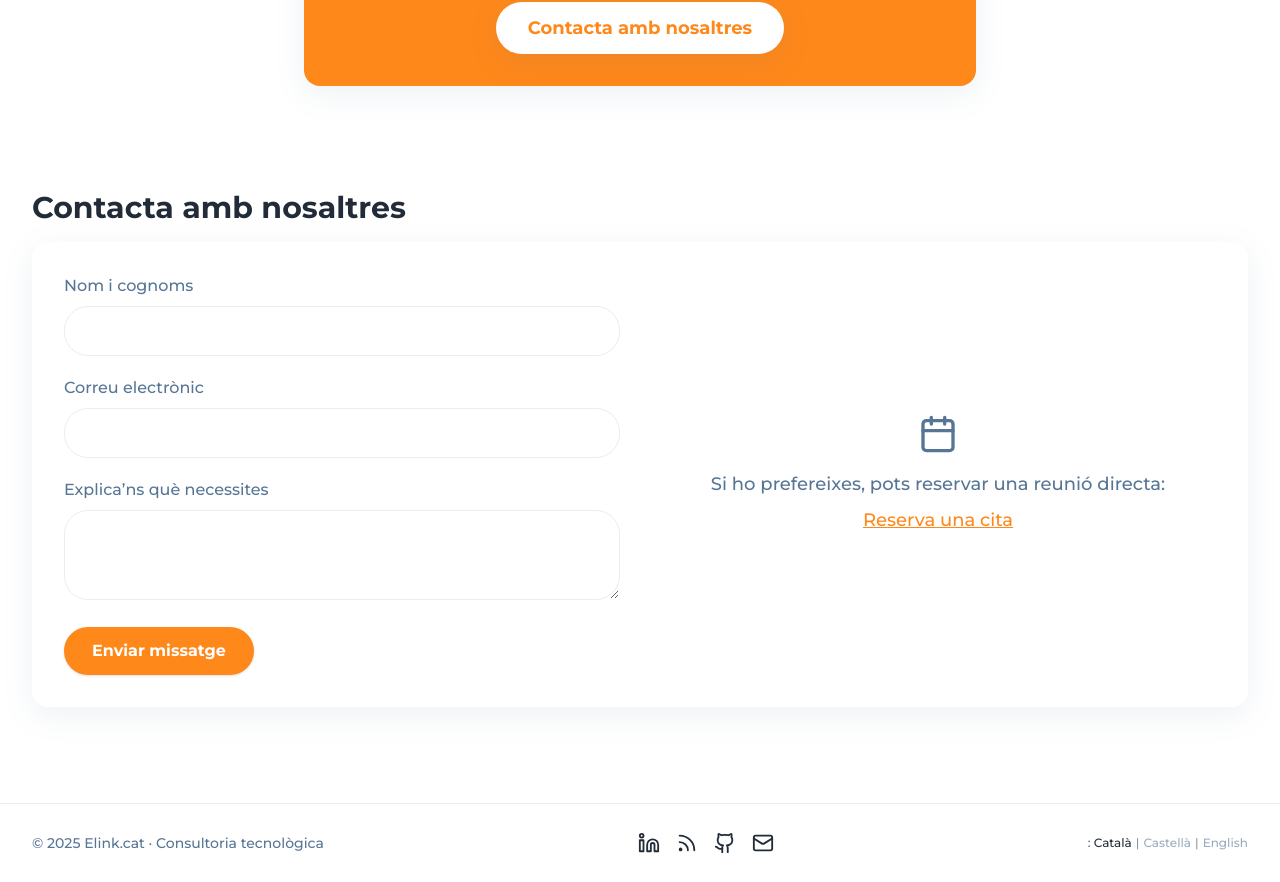
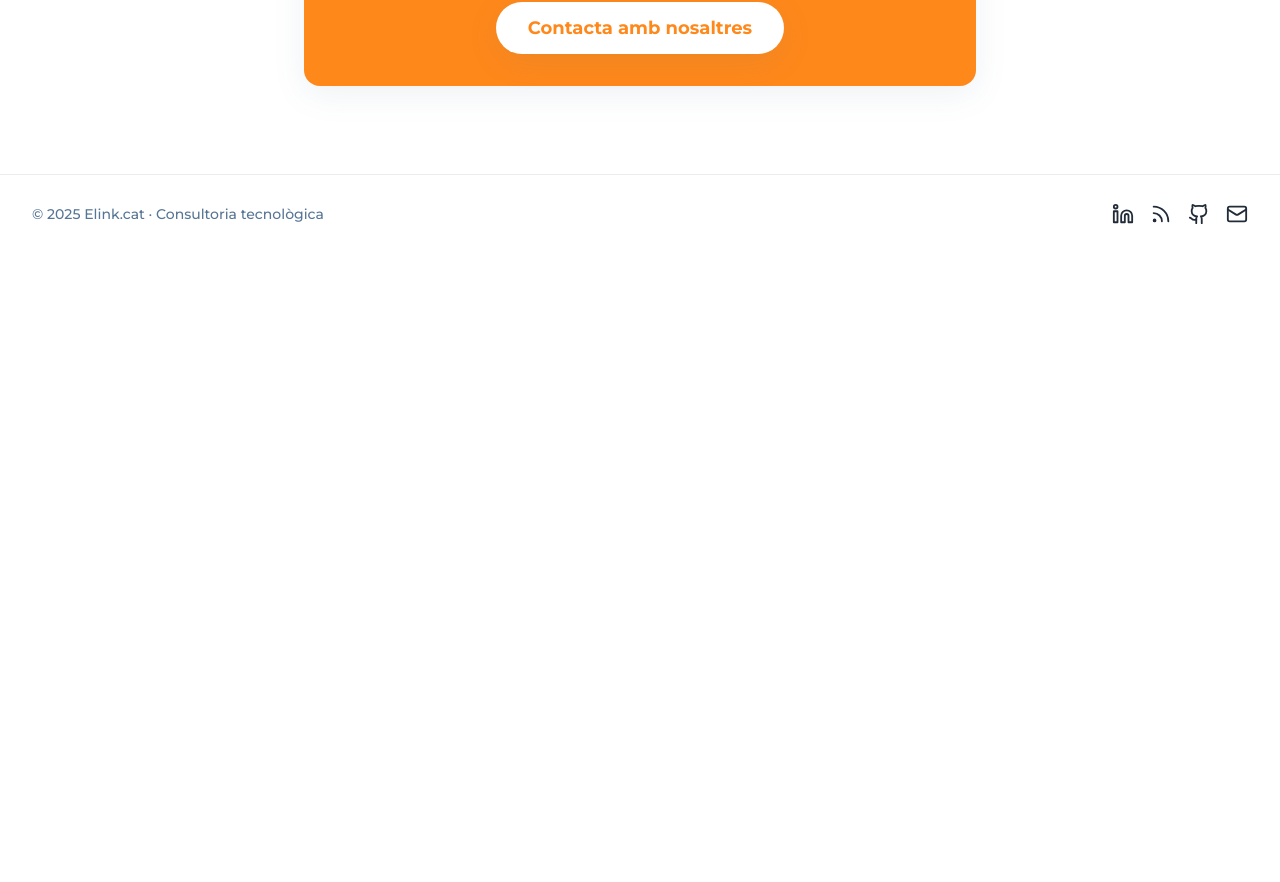
Before and after one commit to OscarJunyent/elink-web, a React (Vite) app: page / in a window 1280 px wide. Shown: the part 1895-2777 px from the top of the page. After the commit the page ends 2148 px from the top, so only its background shows below. Built offline with nearby package versions, Linux system fonts and the light colour scheme.

Commit message:
Visual edit in Lovable
Edited UI in Lovable

```diff
--- a/src/components/Contact.tsx
+++ b/src/components/Contact.tsx
@@ -1,10 +1,14 @@
-
 import { useState } from "react";
 import { useToast } from "@/hooks/use-toast";
 import { Calendar } from "lucide-react";
-
-const Contact = ({ t }: { t: any }) => {
-  const { toast } = useToast();
+const Contact = ({
+  t
+}: {
+  t: any;
+}) => {
+  const {
+    toast
+  } = useToast();
   const [nom, setNom] = useState("");
   const [email, setEmail] = useState("");
   const [missatge, setMissatge] = useState("");
@@ -16,49 +20,15 @@ const Contact = ({ t }: { t: any }) => {
     setEnviant(true);
     setTimeout(() => {
       setEnviant(false);
-      setNom(""); setEmail(""); setMissatge("");
+      setNom("");
+      setEmail("");
+      setMissatge("");
       toast({
         title: "Missatge enviat!",
-        description: "Ens posarem en contacte aviat. Gràcies!",
+        description: "Ens posarem en contacte aviat. Gràcies!"
       });
     }, 1200);
   };
-
-  return (
-    <section className="container py-14" id="contacte">
-      <h2 className="text-2xl md:text-3xl font-bold mb-4 text-dark">{t.contactTitle}</h2>
-      <div className="bg-white rounded-2xl shadow-circular p-8 flex flex-col md:flex-row gap-10">
-        <form className="flex-1" onSubmit={enviaFormulari}>
-          <div className="mb-5">
-            <label className="block mb-2 text-accent font-medium">{t.nom}</label>
-            <input type="text" className="w-full border border-gray px-4 py-3 rounded-lg focus:outline-none focus:border-primary" required disabled={enviant} value={nom} onChange={e => setNom(e.target.value)}/>
-          </div>
-          <div className="mb-5">
-            <label className="block mb-2 text-accent font-medium">{t.email}</label>
-            <input type="email" className="w-full border border-gray px-4 py-3 rounded-lg focus:outline-none focus:border-primary" required disabled={enviant} value={email} onChange={e => setEmail(e.target.value)}/>
-          </div>
-          <div className="mb-5">
-            <label className="block mb-2 text-accent font-medium">{t.missatge}</label>
-            <textarea className="w-full border border-gray px-4 py-3 rounded-lg focus:outline-none focus:border-primary min-h-[90px]" required disabled={enviant} value={missatge} onChange={e => setMissatge(e.target.value)}/>
-          </div>
-          <button type="submit" disabled={enviant} className="px-7 py-3 bg-primary text-white font-bold rounded-full shadow hover:scale-105 transition-transform duration-200 disabled:opacity-60">
-            {enviant ? t.enviant : t.submit}
-          </button>
-        </form>
-        <div className="flex-1 flex flex-col items-center justify-center">
-          <Calendar size={40} className="text-accent mb-4"/>
-          <p className="mb-2 text-accent text-lg">{t.contactCalendar}</p>
-          <a
-            href="https://calendly.com/elinkcat/30min"
-            target="_blank"
-            rel="noopener noreferrer"
-            className="underline text-primary text-lg hover:opacity-80"
-          >
-            {t.contactReserva}
-          </a>
-        </div>
-      </div>
-    </section>
-  );
+  return;
 };
 export default Contact;
--- a/src/components/Footer.tsx
+++ b/src/components/Footer.tsx
@@ -1,36 +1,28 @@
-
 import { Linkedin, Github, Mail, Rss } from "lucide-react";
-
-const Footer = ({ t }: { t: any }) => (
-  <footer className="w-full bg-background border-t border-gray py-7 mt-10">
+const Footer = ({
+  t
+}: {
+  t: any;
+}) => <footer className="w-full bg-background border-t border-gray py-7 mt-10">
     <div className="container flex flex-col md:flex-row items-center justify-between gap-4">
       <div className="text-accent text-sm">
         © {new Date().getFullYear()} Elink.cat · Consultoria tecnològica
       </div>
       <div className="flex items-center gap-4">
         <a href="https://www.linkedin.com/company/elinkcat" title="LinkedIn" target="_blank" rel="noopener noreferrer" className="hover-scale">
-          <Linkedin size={22}/>
+          <Linkedin size={22} />
         </a>
         <a href="https://elinkcat.substack.com" title="Substack" target="_blank" rel="noopener noreferrer" className="hover-scale">
-          <Rss size={22}/>
+          <Rss size={22} />
         </a>
         <a href="https://github.com/elinkcat" title="GitHub" target="_blank" rel="noopener noreferrer" className="hover-scale">
-          <Github size={22}/>
+          <Github size={22} />
         </a>
         <a href="mailto:info@elink.cat" title="Mail" className="hover-scale">
-          <Mail size={22}/>
+          <Mail size={22} />
         </a>
       </div>
-      <div className="text-xs text-gray-500">
-        <span className="opacity-80">{t.languagesTitle}: </span>
-        <span className="font-medium">Català</span>
-        <span className="opacity-50 mx-1" aria-hidden>|</span>
-        <span className="text-accent hover:underline cursor-pointer opacity-60">Castellà</span>
-        <span className="opacity-50 mx-1" aria-hidden>|</span>
-        <span className="text-accent hover:underline cursor-pointer opacity-60">English</span>
-      </div>
+
     </div>
-  </footer>
-);
-
+  </footer>;
 export default Footer;
```
